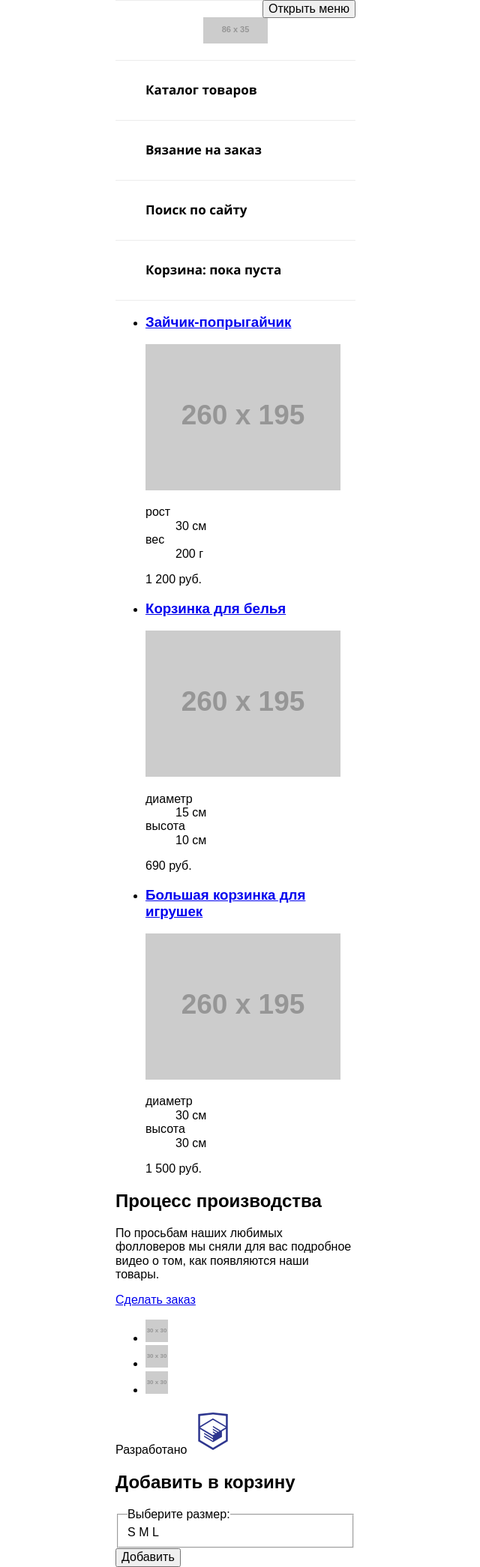
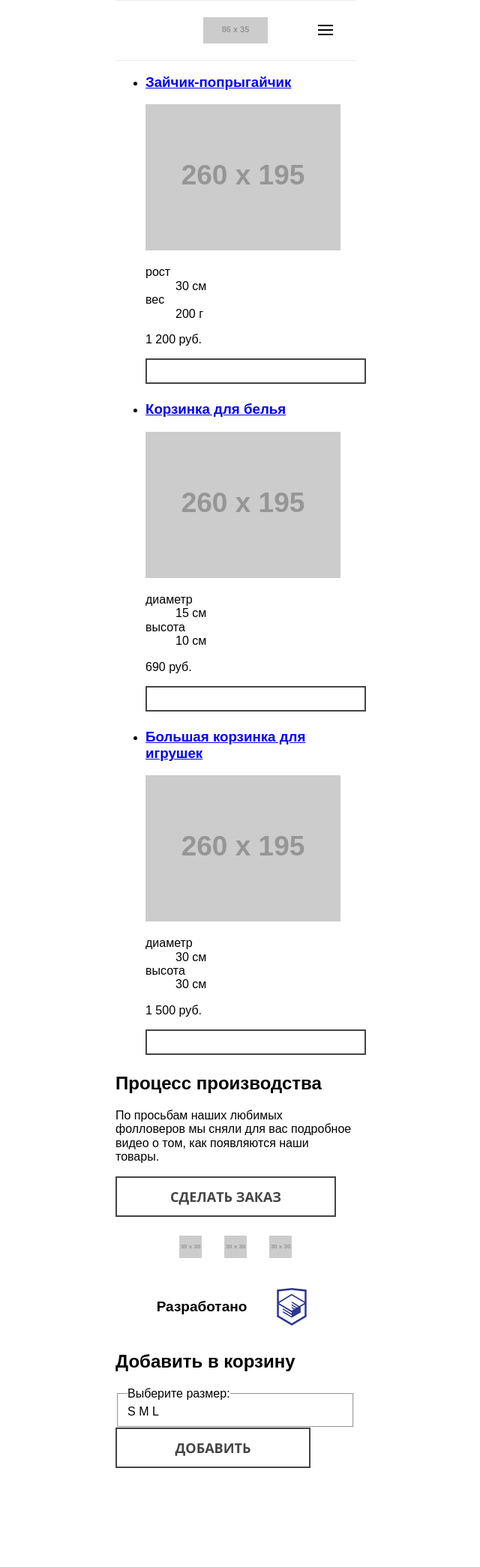
Before and after one commit to kemich/977193-mishka-16, a website: page source/catalog.html in a window 1280 px wide. Shown: the whole page at 75% size, without its empty margins (326-966 px from the left). After the commit the page ends 1958 px from the top, so only its background shows below. Drawn offline with nearby package versions, Linux system fonts and the light colour scheme; files that its build step writes are made by us from their sources; placeholder pictures from the web are drawn by us.

Commit message:
прописал стили для некоторых блоков шапки, футера

```diff
--- a/source/catalog.html
+++ b/source/catalog.html
@@ -21,10 +21,12 @@
           </a>
         </div>
         <div class="main-nav__menu-toggle">
-          <button class="menu-toggle btn btn--hamburger js-menu-toggle" type="button">Открыть меню</button>
+          <button class="menu-toggle js-menu-toggle" type="button">
+            <span class="menu-toggle__icon">Открыть меню</span>
+          </button>
         </div>
       </div>
-      <div class="main-nav__main-container js-menu-dropdown">
+      <div class="main-nav__main-container main-nav__main-container--hidden js-menu-dropdown">
         <div class="main-nav__main-menu">
           <ul class="main-menu">
             <li class="main-menu__item">
--- a/source/js/script.js
+++ b/source/js/script.js
@@ -37,3 +37,22 @@
       .add(myPlacemark);
   }
 }());
+(function () {
+  "use strict";
+
+  var menuToggle, menuDropdown;
+
+  menuToggle = document.querySelector(".js-menu-toggle");
+  menuDropdown = document.querySelector(".js-menu-dropdown");
+
+  menuToggle.addEventListener("click", function (event) {
+    event.preventDefault();
+    if (menuToggle.classList.contains("menu-toggle--open")) {
+      menuDropdown.classList.add("main-nav__main-container--hidden");
+      menuToggle.classList.remove("menu-toggle--open");
+    } else {
+      menuToggle.classList.add("menu-toggle--open");
+      menuDropdown.classList.remove("main-nav__main-container--hidden");
+    }
+  }, false);
+}());
--- a/source/sass/blocks/btn.scss
+++ b/source/sass/blocks/btn.scss
@@ -0,0 +1,29 @@
+.btn {
+  display: inline-block;
+  text-align: center;
+  text-decoration: none;
+  min-width: 260px;
+  border: 2px solid #444444;
+  background-color: #ffffff;
+  padding: 15px;
+  color: #444444;
+  font-family: "Open Sans";
+  font-size: 18px;
+  font-weight: 700;
+  line-height: 20px;
+  text-transform: uppercase;
+  transition: color 0.3s, background-color 0.3s;
+
+  &:hover,
+  &:focus {
+    color: #ffffff;
+    border-color: #444444;
+    background-color: #444444;
+  }
+
+  &:active {
+    color: rgba(255, 255, 255, 0.3);
+    border-color: #444444;
+    background-color: #444444;
+  }
+}
--- a/source/sass/blocks/cart.scss
+++ b/source/sass/blocks/cart.scss
@@ -6,6 +6,7 @@
   font-weight: 700;
   line-height: 24px;
   box-shadow: 0 1px 0 #ececec, inset 0 1px 0 #ececec;
+  background-color: #ffffff;
 
 
   &__link {
--- a/source/sass/blocks/copyright.scss
+++ b/source/sass/blocks/copyright.scss
@@ -0,0 +1,33 @@
+.copyright {
+  display: flex;
+  justify-content: center;
+  align-items: center;
+  color: #000000;
+  font-size: 19px;
+  font-weight: 700;
+  line-height: 18px;
+  min-height: 80px;
+
+  &__link {
+    display: flex;
+    justify-content: center;
+    align-items: center;
+    color: #000000;
+    text-decoration: none;
+    transition: opacity 0.3s;
+
+    &:hover,
+    &:focus {
+      opacity: 0.6;
+    }
+
+    &:active {
+      opacity: 0.3;
+    }
+  }
+
+  &__img {
+    margin-left: 30px;
+    vertical-align: middle;
+  }
+}
--- a/source/sass/blocks/main-menu.scss
+++ b/source/sass/blocks/main-menu.scss
@@ -4,6 +4,7 @@
   list-style: none;
   padding: 0;
   margin: 0;
+  background-color: #ffffff;
 
   &__item {
     min-height: 80px;
--- a/source/sass/blocks/main-nav.scss
+++ b/source/sass/blocks/main-nav.scss
@@ -1,6 +1,7 @@
 .main-nav {
   display: flex;
   flex-direction: column;
+  position: relative;
 
   &__top-container {
     position: relative;
@@ -15,11 +16,14 @@
 
   &__menu-toggle {
     position: absolute;
-    top: 0;
-    right: 0;
+    top: 25px;
+    right: 25px;
   }
 
   &__main-container {
+    position: absolute;
+    top: 80px;
+    left: 0;
     display: flex;
     flex-direction: column;
   }
@@ -38,11 +42,7 @@
     display: none;
   }
 
-  &__add-menu {
+  &__add-menu {}
 
-  }
-
-  &__delivery {
-
-  }
+  &__delivery {}
 }
--- a/source/sass/blocks/map.scss
+++ b/source/sass/blocks/map.scss
@@ -0,0 +1,9 @@
+.map {
+  height: 457px;
+
+  &__img {
+    &--hidden {
+      display: none;
+    }
+  }
+}
--- a/source/sass/blocks/menu-toggle.scss
+++ b/source/sass/blocks/menu-toggle.scss
@@ -0,0 +1,55 @@
+.menu-toggle {
+  border: none;
+  background: transparent;
+  height: 30px;
+  width: 30px;
+  padding: 5px;
+
+  &__icon {
+    display: block;
+    width: 100%;
+    height: 2px;
+    background-color: #000000;
+    transition-timing-function: ease-in-out;
+    transition-duration: 0.2s;
+    font-size: 0;
+
+    &::before,
+    &::after {
+      display: block;
+      width: 100%;
+      height: 2px;
+      background-color: #000000;
+      content: "";
+      transition-timing-function: ease-in-out;
+      transition-duration: 0.4s;
+    }
+
+    &::before {
+      transform: translate(0, -6px);
+    }
+
+    &::after {
+      transform: translate(0, 4px);
+    }
+  }
+
+  &--open {
+    .menu-toggle__icon {
+      background: transparent;
+
+      &::before,
+      &::after {
+        width: 130%;
+      }
+
+      &::before {
+        transform: translate(-4px, 0) rotate(45deg);
+      }
+
+      &::after {
+        transform: translate(-4px, -2px) rotate(-45deg);
+      }
+    }
+  }
+}
--- a/source/sass/blocks/search.scss
+++ b/source/sass/blocks/search.scss
@@ -6,6 +6,7 @@
   font-weight: 700;
   line-height: 24px;
   box-shadow: 0 1px 0 #ececec, inset 0 1px 0 #ececec;
+  background-color: #ffffff;
 
 
   &__link {
--- a/source/sass/blocks/social-icon.scss
+++ b/source/sass/blocks/social-icon.scss
@@ -0,0 +1,19 @@
+.social-icon {
+  &__link {
+    display: inline-block;
+    transition: opacity 0.3s;
+
+    &:hover,
+    &:focus {
+      opacity: 0.6;
+    }
+
+    &:active {
+      opacity: 0.3;
+    }
+  }
+
+  &__img {
+    vertical-align: middle;
+  }
+}
--- a/source/sass/blocks/socials.scss
+++ b/source/sass/blocks/socials.scss
@@ -0,0 +1,19 @@
+.socials {
+  display: flex;
+  justify-content: center;
+  align-items: center;
+  flex-wrap: wrap;
+  min-height: 80px;
+  padding: 0;
+  margin: 0;
+  list-style: none;
+
+
+  &__item {
+    margin-right: 30px;
+  }
+
+  &__item:last-child {
+    margin-right: 0;
+  }
+}
```
Also changed, not shown: source/form.html (+4 -2 lines), source/index.html (+5 -3 lines).
